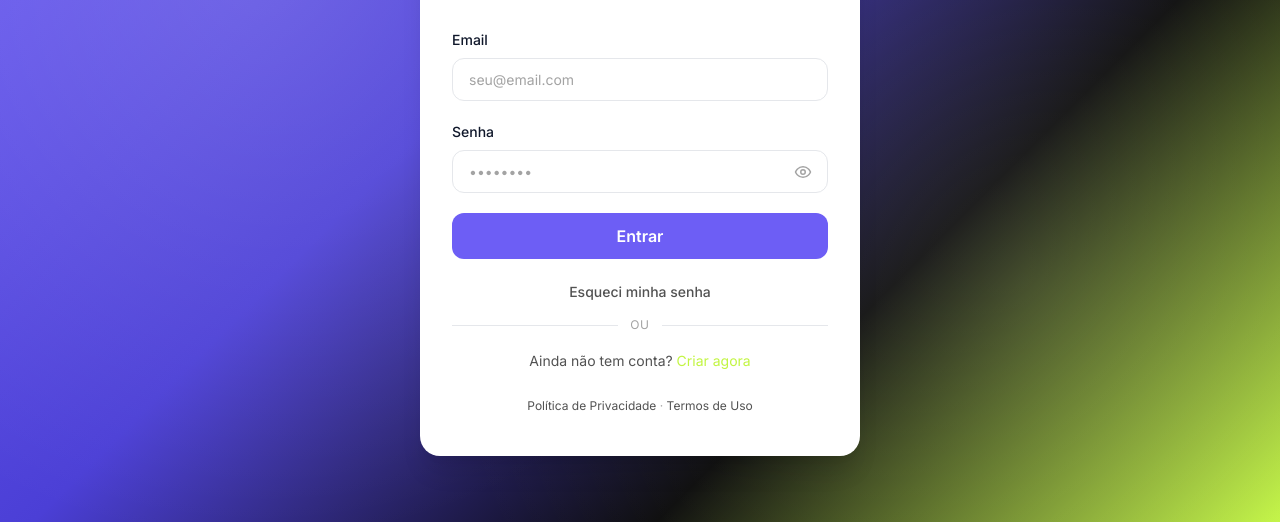
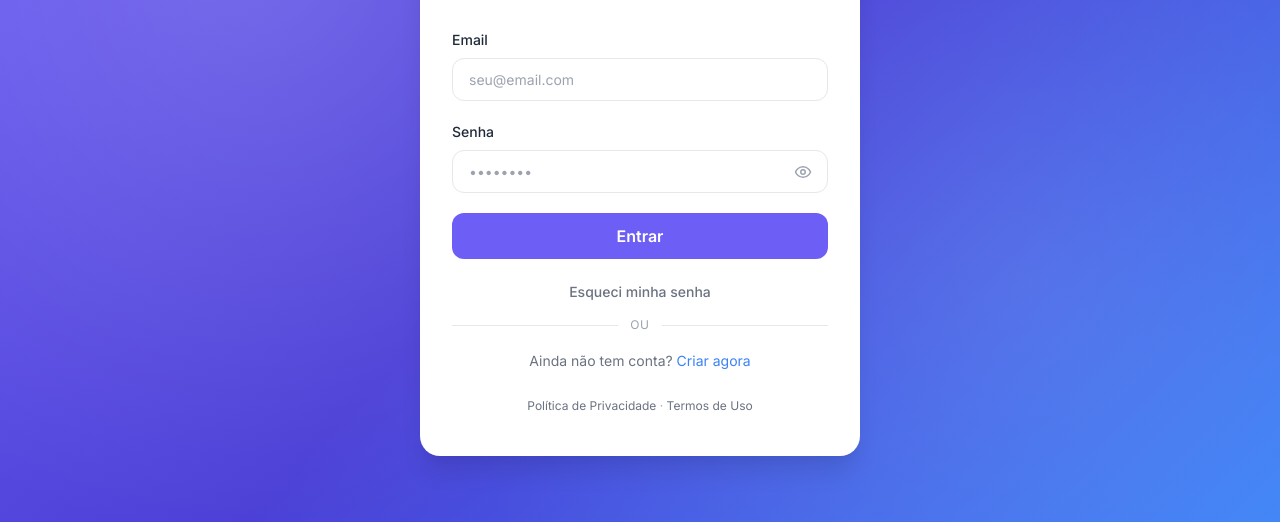
Before and after one commit to Level-Up-Finance/finflow, a website built with Vite: page index.html in a window 1280 px wide. Shown: the part 278-800 px from the top of the page. Built offline with nearby package versions, Linux system fonts and the light colour scheme; some packages are replaced by stand-ins of ours; no server answers; the database is empty.

Commit message:
Revert "feat(visual): nova identidade visual — Roxo Tech + Lime Statement"
This reverts commit 3af5938494ebc3bd64544f880b518d30f011148f.

```diff
--- a/src/css/variables.css
+++ b/src/css/variables.css
@@ -1,90 +1,69 @@
 /* ============================================================
    FinFlow — Design Tokens
-   Paleta: Roxo Tech + Lime Statement (mix A+D, aprovada 21/05/2026)
-
-   Filosofia:
-   - Roxo (#6D5EF5) como primary: energia jovem, tech moderno
-   - Lime (#C2F542) como secondary: statement pop, accent ousado
-   - Sidebar preto absoluto (#0A0A0A): contraste dramático
-   - Status mantém semântica clássica (verde/amarelo/vermelho)
-   - Cartão vira neutro cinza pra não conflitar com roxo primary
+   Conceito 1: Moderno Premium (Roxo + Azul + Cinza)
    ============================================================ */
 
 :root {
-  /* ---------- Cores primárias (Roxo) ---------- */
+  /* ---------- Cores primárias ---------- */
   --color-primary: #6D5EF5;
   --color-primary-dark: #4B3FD6;
   --color-primary-light: #8B7FF7;
   --color-primary-50: #F1EFFE;
   --color-primary-100: #E5E1FD;
 
-  /* ---------- Cores secundárias (Lime) — usar com parcimônia ---------- */
-  /* Lime aparece em: CTAs de marketing, accents premium, badges especiais.
-     NÃO usar como cor principal de status — o lime + verde-sucesso ficaria
-     confuso. Status mantém verde-floresta tradicional. */
-  --color-secondary: #C2F542;
-  --color-secondary-dark: #A3D331;
-  --color-secondary-light: #D6FA72;
-  --color-secondary-50: #F7FDE6;
+  --color-secondary: #3B82F6;
+  --color-secondary-dark: #2563EB;
+  --color-secondary-light: #93C5FD;
+  --color-secondary-50: #EFF6FF;
 
   /* ---------- Neutros ---------- */
-  --color-text-main: #0F172A;
-  --color-text-secondary: #525252;
-  --color-text-muted: #A3A3A3;
+  --color-text-main: #1F2937;
+  --color-text-secondary: #6B7280;
+  --color-text-muted: #9CA3AF;
   --color-border: #E5E7EB;
-  --color-border-strong: #D4D4D8;
-  --color-background: #FAFAFA;
+  --color-border-strong: #D1D5DB;
+  --color-background: #F8FAFC;
   --color-surface: #FFFFFF;
-  --color-surface-alt: #F4F4F5;
+  --color-surface-alt: #F9FAFB;
 
-  /* ---------- Sidebar (preto absoluto, mantém escura em ambos os temas) ---------- */
-  --color-sidebar-bg: #0A0A0A;
-  --color-sidebar-text: #A3A3A3;
+  /* Sidebar (escuro) */
+  --color-sidebar-bg: #1F2937;
+  --color-sidebar-text: #D1D5DB;
   --color-sidebar-text-active: #FFFFFF;
-  --color-sidebar-border: #1F1F1F;
+  --color-sidebar-border: #374151;
 
-  /* ---------- Semânticas (mantém verde/amarelo/vermelho clássicos) ---------- */
-  --color-success: #047857;
+  /* ---------- Semânticas ---------- */
+  --color-success: #10B981;
   --color-success-bg: #D1FAE5;
-  --color-warning: #B45309;
+  --color-warning: #F59E0B;
   --color-warning-bg: #FEF3C7;
-  --color-danger: #B91C1C;
+  --color-danger: #EF4444;
   --color-danger-bg: #FEE2E2;
-  --color-info: #2563EB;
+  --color-info: #3B82F6;
   --color-info-bg: #DBEAFE;
 
   /* ---------- Status de pagamento ---------- */
-  /* Pago = success (verde-floresta) */
   --status-pago-bg: #D1FAE5;
-  --status-pago-text: #047857;
-  /* Transferido = info (azul, distinto do primary roxo) */
+  --status-pago-text: #065F46;
   --status-transferido-bg: #DBEAFE;
   --status-transferido-text: #1E40AF;
-  /* Agendado = warning (amarelo) */
   --status-agendado-bg: #FEF3C7;
-  --status-agendado-text: #B45309;
-  /* Cancelado = cinza muito sutil */
-  --status-cancelado-bg: #F4F4F5;
-  --status-cancelado-text: #525252;
-  /* A Transferir = azul claro (variante de info) */
+  --status-agendado-text: #92400E;
+  --status-cancelado-bg: #F3F4F6;
+  --status-cancelado-text: #4B5563;
   --status-a-transferir-bg: #E0F2FE;
   --status-a-transferir-text: #0369A1;
-  /* Cartão = cinza-escuro (mudança 21/05 — antes era roxo, conflitava com primary) */
-  --status-cartao-bg: #F4F4F5;
-  --status-cartao-text: #27272A;
-  /* Parcial = laranja (entre warning e danger) */
+  --status-cartao-bg: #EDE9FE;
+  --status-cartao-text: #5B21B6;
   --status-parcial-bg: #FFEDD5;
   --status-parcial-text: #9A3412;
 
   /* ---------- Gradientes ---------- */
-  /* Primary: roxo → roxo escuro (sem lime, conservador) */
-  --gradient-primary: linear-gradient(135deg, #6D5EF5 0%, #4B3FD6 100%);
-  /* Soft: tom roxo translúcido pra fundos sutis */
-  --gradient-primary-soft: linear-gradient(135deg, rgba(109,94,245,0.08) 0%, rgba(75,63,214,0.08) 100%);
-  /* Hero: roxo → roxo escuro → preto → lime (4 paradas pra transição limpa) */
-  --gradient-hero: linear-gradient(135deg, #6D5EF5 0%, #4B3FD6 40%, #0A0A0A 70%, #C2F542 100%);
+  --gradient-primary: linear-gradient(135deg, #6D5EF5 0%, #3B82F6 100%);
+  --gradient-primary-soft: linear-gradient(135deg, rgba(109,94,245,0.08) 0%, rgba(59,130,246,0.08) 100%);
+  --gradient-hero: linear-gradient(135deg, #6D5EF5 0%, #4B3FD6 50%, #3B82F6 100%);
 
-  /* ---------- Tipografia (mantém Manrope + Inter) ---------- */
+  /* ---------- Tipografia ---------- */
   --font-display: 'Manrope', -apple-system, BlinkMacSystemFont, 'Segoe UI', sans-serif;
   --font-body: 'Inter', -apple-system, BlinkMacSystemFont, 'Segoe UI', sans-serif;
 
@@ -122,9 +101,9 @@
   --radius-xl: 28px;
   --radius-full: 9999px;
 
-  /* ---------- Shadows (tom roxo sutil no card, mantém assinatura) ---------- */
+  /* ---------- Shadows ---------- */
   --shadow-sm: 0 1px 2px rgba(0,0,0,0.05);
-  --shadow-card: 0 1px 3px rgba(0,0,0,0.08), 0 4px 16px rgba(109,94,245,0.08);
+  --shadow-card: 0 1px 3px rgba(0,0,0,0.08), 0 4px 16px rgba(109,94,245,0.06);
   --shadow-md: 0 4px 6px -1px rgba(0,0,0,0.1), 0 2px 4px -2px rgba(0,0,0,0.05);
   --shadow-lg: 0 10px 15px -3px rgba(0,0,0,0.1), 0 4px 6px -4px rgba(0,0,0,0.05);
   --shadow-xl: 0 20px 25px -5px rgba(0,0,0,0.1), 0 8px 10px -6px rgba(0,0,0,0.04);
@@ -136,8 +115,8 @@
   --transition-slow: 300ms ease;
 
   /* ---------- Layout ---------- */
-  --sidebar-width: 72px;
-  --sidebar-width-expanded: 240px;
+  --sidebar-width: 72px;          /* ícone-only por padrão (era 240px com labels) */
+  --sidebar-width-expanded: 240px; /* reservado pra modo expansivo futuro */
   --sidebar-width-collapsed: 64px;
   --header-height: 64px;
   --content-max-width: 1600px;
@@ -152,41 +131,32 @@
 }
 
 /* ============================================================
-   DARK THEME — DRAFT v0 (refinar depois)
-
-   Decisão de 21/05/2026: focar em light mode primeiro. Dark mode
-   atual usa adaptação direta da nova paleta — pode não estar
-   100% refinado em todas as combinações. Quando o light estabilizar,
-   fazer pass dedicado em dark.
+   DARK THEME — sobrescreve neutros e semânticas com versão escura.
+   Aplicado via [data-theme="dark"] no <html> (ver lib/theme.js).
+   Usa :root pra ganhar especificidade em qualquer cascata.
    ============================================================ */
 :root[data-theme="dark"] {
   /* Neutros */
-  --color-text-main: #FAFAFA;
-  --color-text-secondary: #D4D4D8;
-  --color-text-muted: #A1A1AA;
-  --color-border: #27272A;
-  --color-border-strong: #3F3F46;
-  --color-background: #0A0A0A;
-  --color-surface: #18181B;
-  --color-surface-alt: #27272A;
+  --color-text-main: #F1F5F9;
+  --color-text-secondary: #CBD5E1;
+  --color-text-muted: #94A3B8;
+  --color-border: #334155;
+  --color-border-strong: #475569;
+  --color-background: #0F172A;
+  --color-surface: #1E293B;
+  --color-surface-alt: #273449;
 
-  /* Sidebar: preto absoluto em ambos os temas (mais profundo no dark) */
-  --color-sidebar-bg: #000000;
-  --color-sidebar-text: #71717A;
-  --color-sidebar-text-active: #FAFAFA;
-  --color-sidebar-border: #18181B;
+  /* Sidebar (mantém escura em ambos os temas, mas levemente mais profunda no dark) */
+  --color-sidebar-bg: #0B1220;
+  --color-sidebar-text: #94A3B8;
+  --color-sidebar-text-active: #F1F5F9;
+  --color-sidebar-border: #1E293B;
 
-  /* Primary: roxo light pra ficar visível em fundo escuro */
-  --color-primary: #8B7FF7;
-  --color-primary-dark: #6D5EF5;
-  --color-primary-light: #A99FF9;
-  --color-primary-50: #2A2356;
-  --color-primary-100: #1E1A3D;
+  /* Primárias — leve ajuste pra ficar legíveis em fundo escuro */
+  --color-primary-50: #1E1A3D;
+  --color-primary-100: #2A2356;
 
-  /* Secondary: lime mantém (já tem contraste alto contra preto) */
-  --color-secondary: #C2F542;
-  --color-secondary-dark: #A3D331;
-  --color-secondary-50: #1F2E08;
+  --color-secondary-50: #0E2240;
 
   /* Semânticas — backgrounds escurecidos */
   --color-success-bg: #064E3B;
@@ -194,32 +164,32 @@
   --color-danger-bg: #7F1D1D;
   --color-info-bg: #1E3A8A;
 
-  /* Status — adaptados */
+  /* Status */
   --status-pago-bg: #064E3B;
   --status-pago-text: #6EE7B7;
   --status-transferido-bg: #1E3A8A;
   --status-transferido-text: #93C5FD;
   --status-agendado-bg: #78350F;
   --status-agendado-text: #FCD34D;
-  --status-cancelado-bg: #27272A;
-  --status-cancelado-text: #A1A1AA;
+  --status-cancelado-bg: #1F2937;
+  --status-cancelado-text: #9CA3AF;
   --status-a-transferir-bg: #0C4A6E;
   --status-a-transferir-text: #7DD3FC;
-  --status-cartao-bg: #27272A;
-  --status-cartao-text: #D4D4D8;
+  --status-cartao-bg: #4C1D95;
+  --status-cartao-text: #C4B5FD;
   --status-parcial-bg: #7C2D12;
   --status-parcial-text: #FDBA74;
 
   /* Sombras — mais sutis em dark */
   --shadow-sm: 0 1px 2px rgba(0,0,0,0.4);
-  --shadow-card: 0 1px 3px rgba(0,0,0,0.4), 0 4px 16px rgba(109,94,245,0.15);
+  --shadow-card: 0 1px 3px rgba(0,0,0,0.4), 0 4px 16px rgba(0,0,0,0.3);
   --shadow-md: 0 4px 6px -1px rgba(0,0,0,0.4), 0 2px 4px -2px rgba(0,0,0,0.3);
   --shadow-lg: 0 10px 15px -3px rgba(0,0,0,0.5), 0 4px 6px -4px rgba(0,0,0,0.3);
   --shadow-xl: 0 20px 25px -5px rgba(0,0,0,0.5), 0 8px 10px -6px rgba(0,0,0,0.3);
   --shadow-modal: 0 25px 50px -12px rgba(0,0,0,0.7);
 
   /* Gradiente soft pra cards no dark */
-  --gradient-primary-soft: linear-gradient(135deg, rgba(139,127,247,0.12) 0%, rgba(109,94,245,0.12) 100%);
+  --gradient-primary-soft: linear-gradient(135deg, rgba(109,94,245,0.12) 0%, rgba(59,130,246,0.12) 100%);
 
   color-scheme: dark;
 }
```
